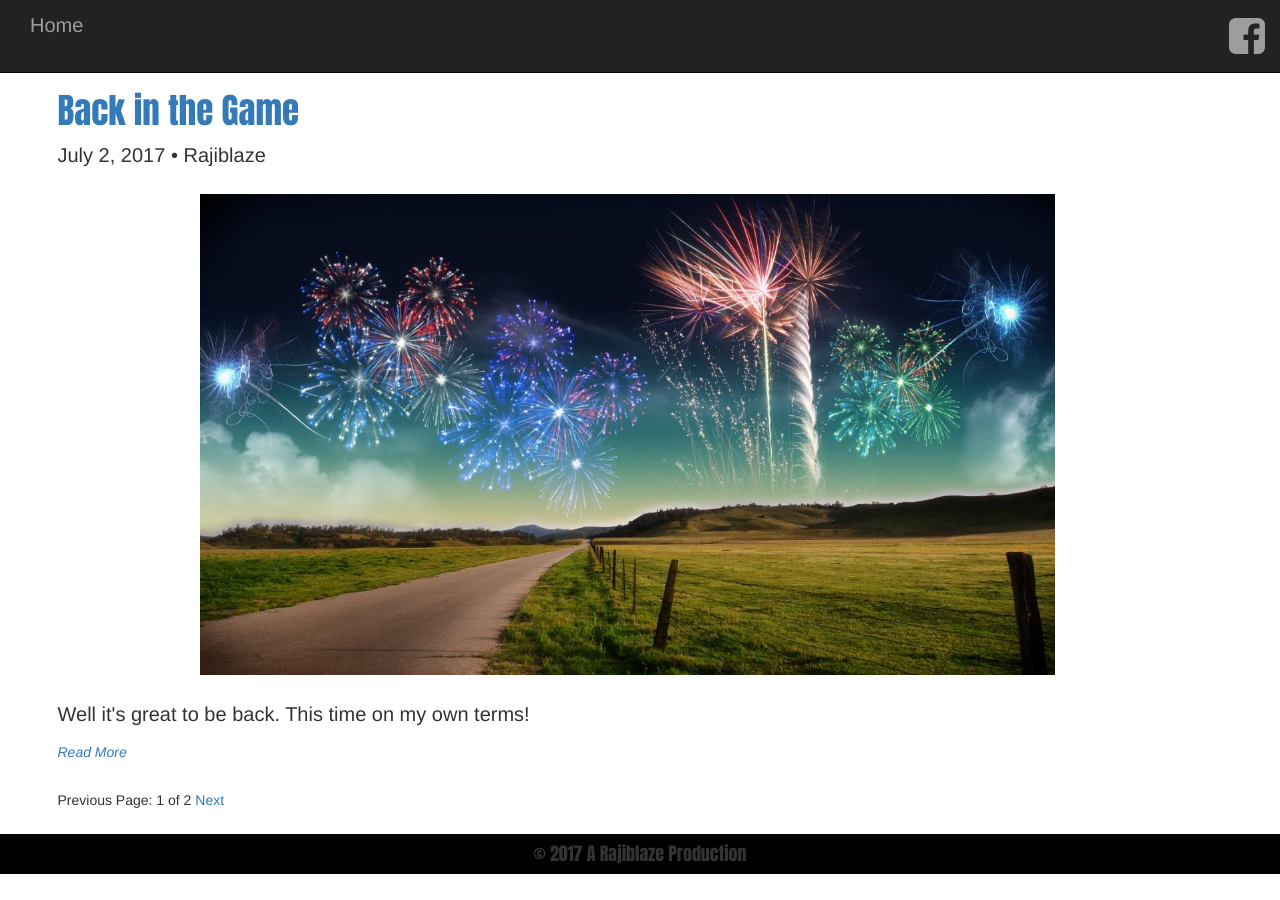
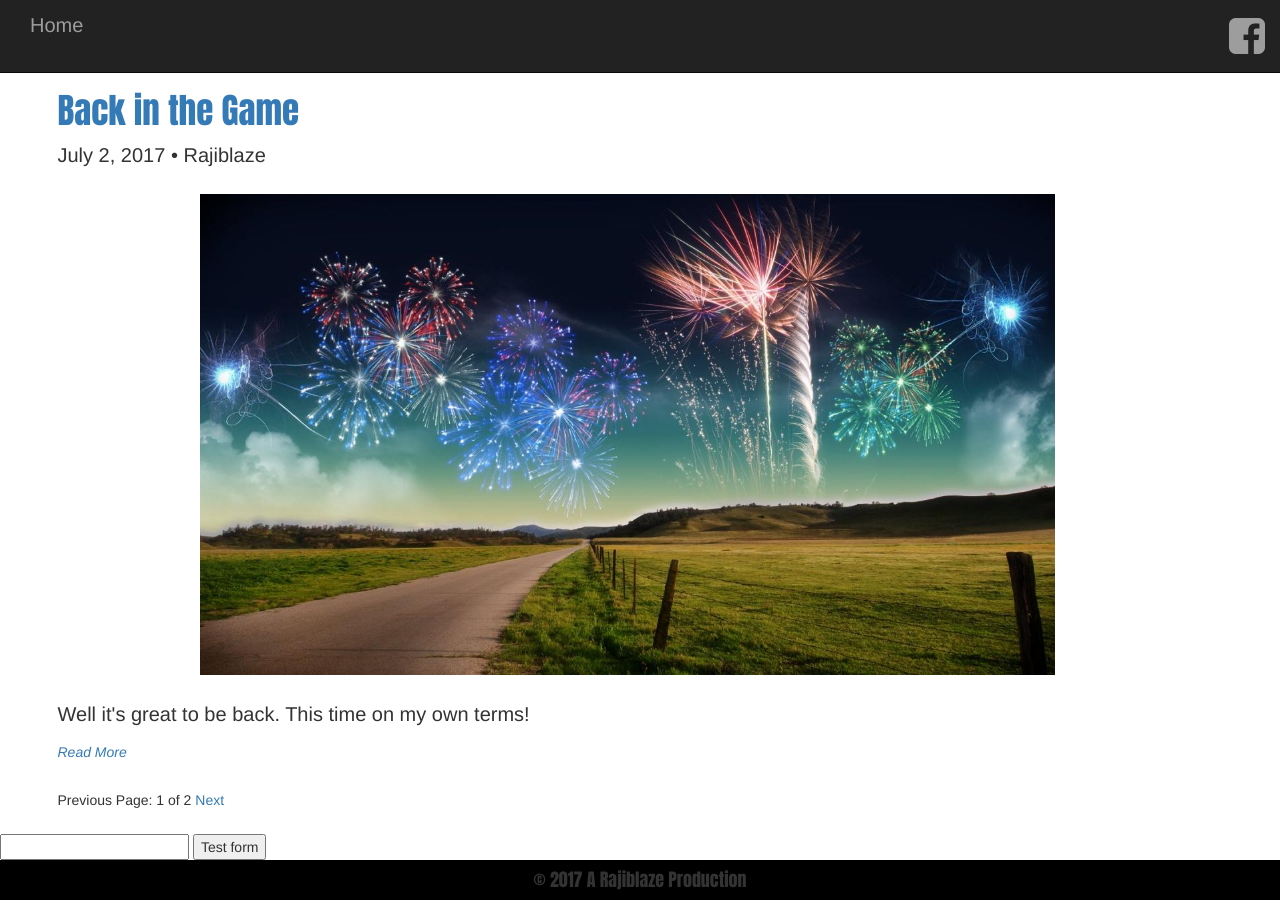
Before and after one commit to habitualgamer/habitualgamer.github.io, a Jekyll site: the page built from index.html, in a window 1280 px wide and 900 px high, scrolled down 3465 px. Built offline with Jekyll 4.4.1, drawn with Linux system fonts in a browser that asks for light colours; nearby versions of some CDN libraries; the list of posts is cut into pages by our own code; before the commit the page ends 4339 px from its top, so only the background shows below that.

Commit message:
Added form

```diff
--- a/_layouts/default.html
+++ b/_layouts/default.html
@@ -163,7 +163,13 @@
       </div>
     </main>
 
-
+<form action="https://getsimpleform.com/messages?form_api_token=d620652fcb50b3a2e6316bcc530b1c7a" method="post">
+  <!-- the redirect_to is optional, the form will redirect to the referrer on submission -->
+  <input type='hidden' name='redirect_to' value='<the complete return url e.g. http://fooey.com/thank-you.html>' />
+  <!-- all your input fields here.... -->
+  <input type='text' name='test' />
+  <input type='submit' value='Test form' />
+	</form>
   <section class="footer">
 <footer class="container-fluid" id="contact" align="center">
 
```
